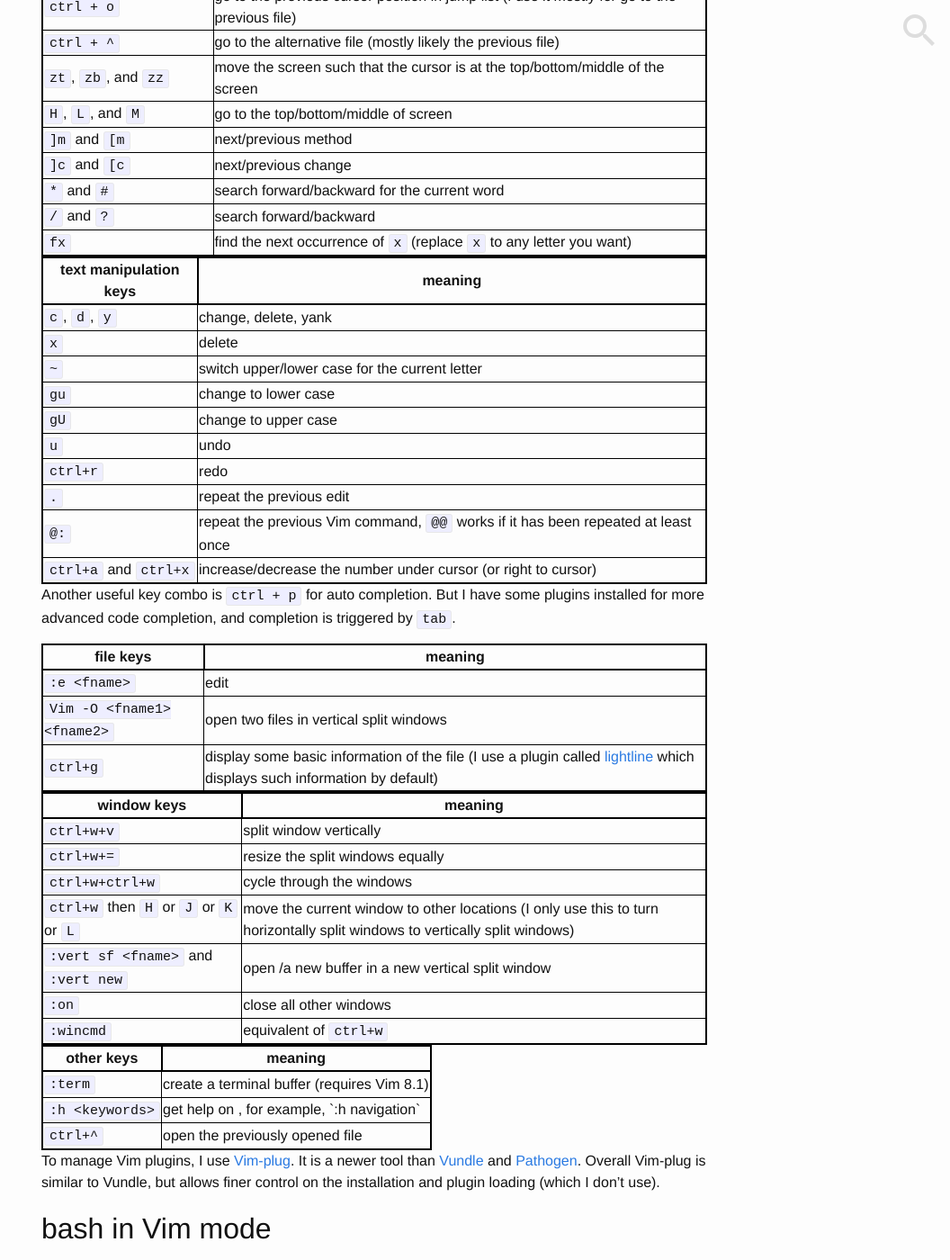
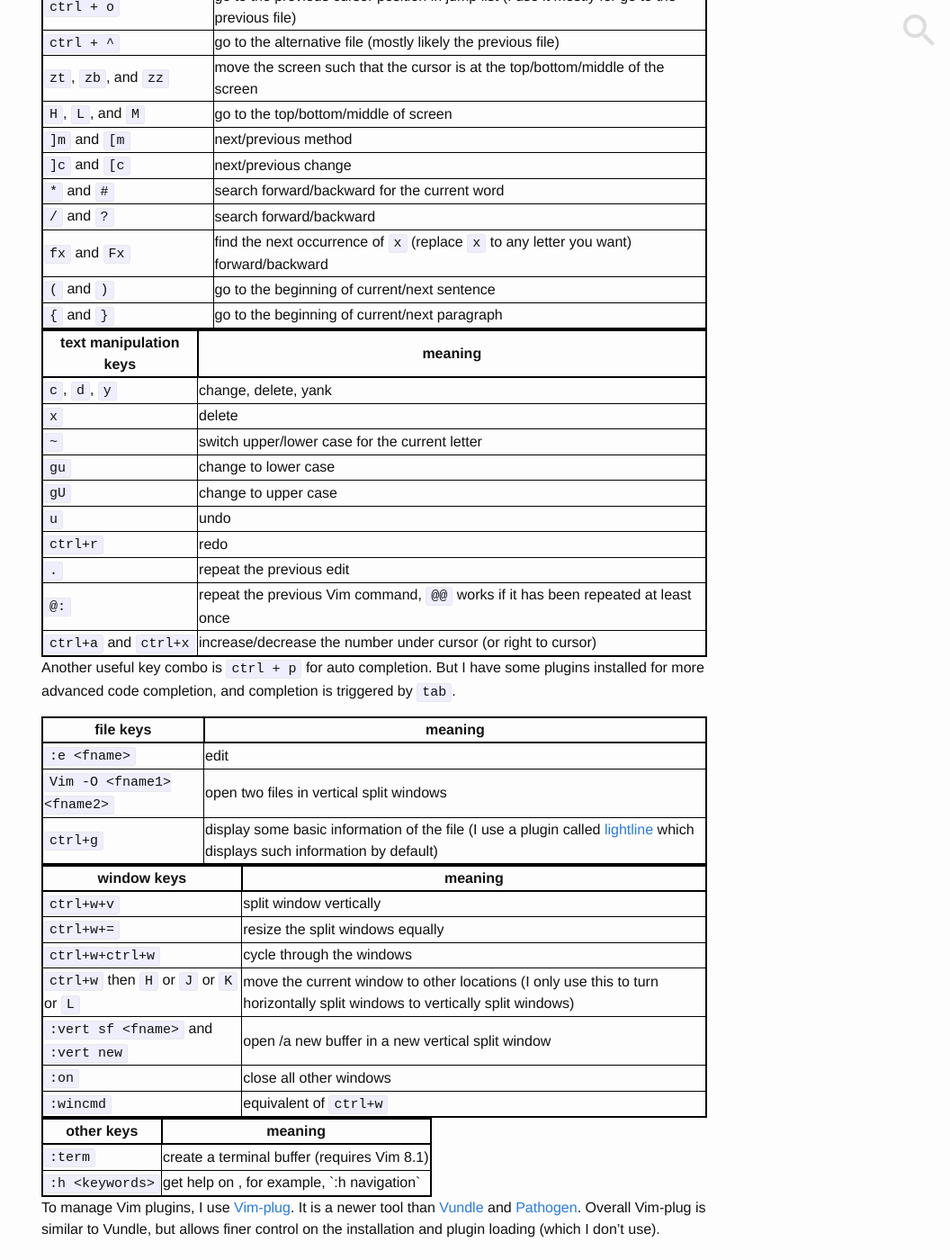
Before and after one commit to nosarthur/nosarthur.github.io, a Jekyll site: the page built from _posts/2020-06-27-vim-productivity.md, in a window 1280 px wide and 1400 px high, scrolled down 1252 px. Shown: the whole window at 90% size, without its empty margins (224-1280 px from the left). Built offline with Jekyll 4.4.1, drawn with Linux system fonts in a browser that asks for light colours; comment, search, counter and statistics services are not loaded.

Commit message:
minor edits

```diff
--- a/_posts/2020-06-27-vim-productivity.md
+++ b/_posts/2020-06-27-vim-productivity.md
@@ -58,7 +58,9 @@ navigation keys | meaning
 `]c` and `[c` | next/previous change
 `*` and `#`| search forward/backward for the current word
 `/` and `?` | search forward/backward
-`fx` | find the next occurrence of `x` (replace `x` to any letter you want)
+`fx` and `Fx`| find the next occurrence of `x` (replace `x` to any letter you want) forward/backward
+`(` and `)` | go to the beginning of current/next sentence
+`{` and `}` | go to the beginning of current/next paragraph
 
 text manipulation keys | meaning
 --- | ---
@@ -97,7 +99,6 @@ other keys | meaning
 --- | ---
 `:term`| create a terminal buffer (requires Vim 8.1)
 `:h <keywords>` | get help on <keywords>, for example, `:h navigation`
-`ctrl+^` | open the previously opened file
 
 To manage Vim plugins, I use [Vim-plug](https://github.com/junegunn/Vim-plug).
 It is a newer tool than [Vundle](https://github.com/VundleVim/Vundle.vim) and [Pathogen](https://github.com/tpope/vim-pathogen).
```
